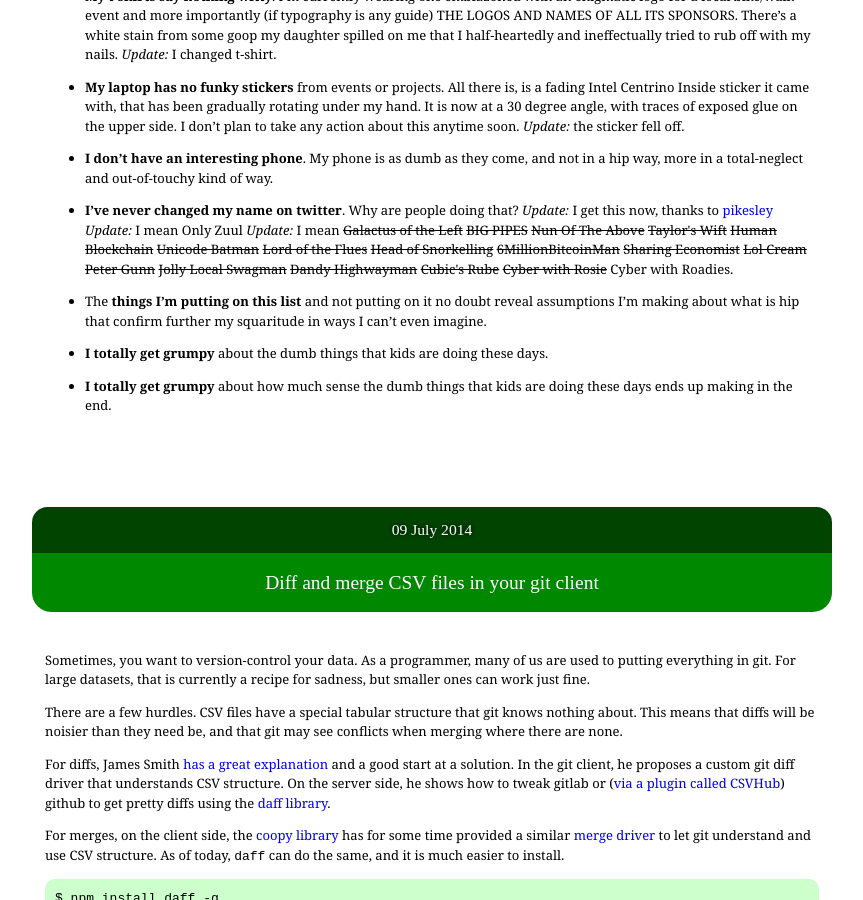
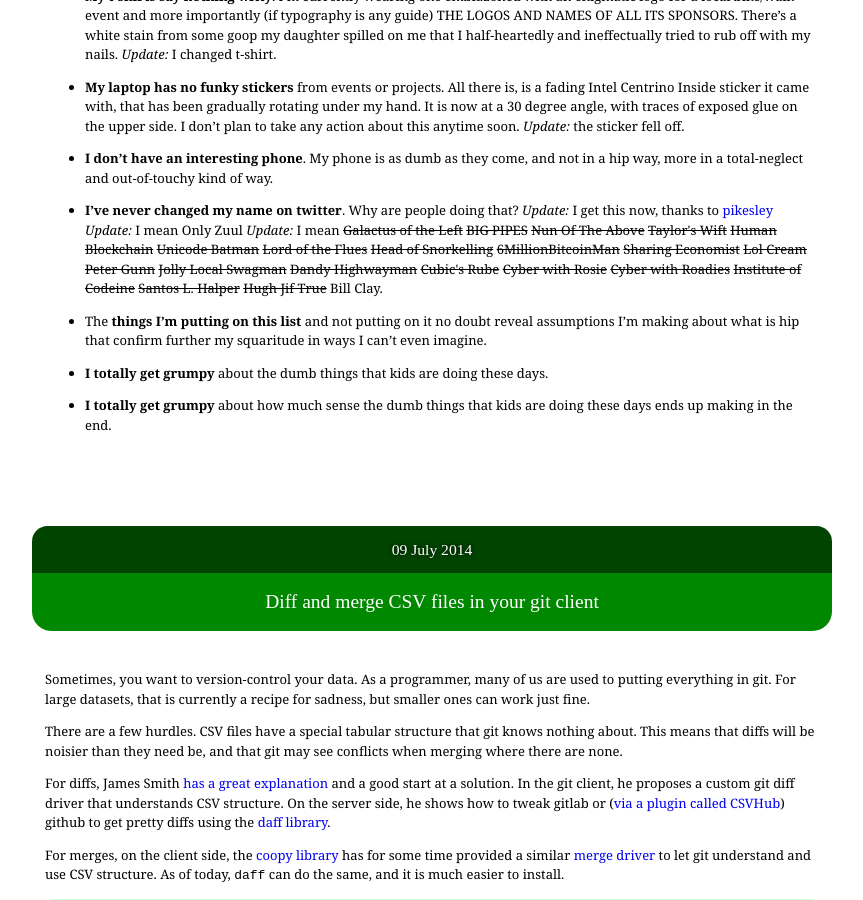
Before and after one commit to paulfitz/paulfitz.github.io, a Jekyll site: the page built from index.html, in a window 1280 px wide and 900 px high, scrolled down 1407 px. Shown: the whole window, without its empty margins (208-1071 px from the left). Built offline with Jekyll 4.4.1, drawn with Linux system fonts in a browser that asks for light colours; some web fonts are replaced.

Commit message:
more pike

```diff
--- a/_data/pikes.json
+++ b/_data/pikes.json
@@ -15,5 +15,9 @@
   "Dandy Highwayman",
   "Cubic&#39;s Rube",
   "Cyber with Rosie",
-  "Cyber with Roadies"
+  "Cyber with Roadies",
+  "Institute of Codeine",
+  "Santos L. Halper",
+  "Hugh Jif True",
+  "Bill Clay"
 ]
```
